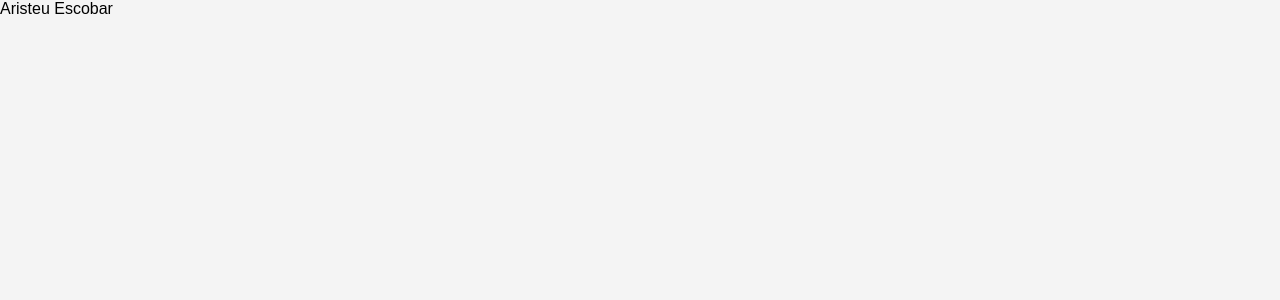
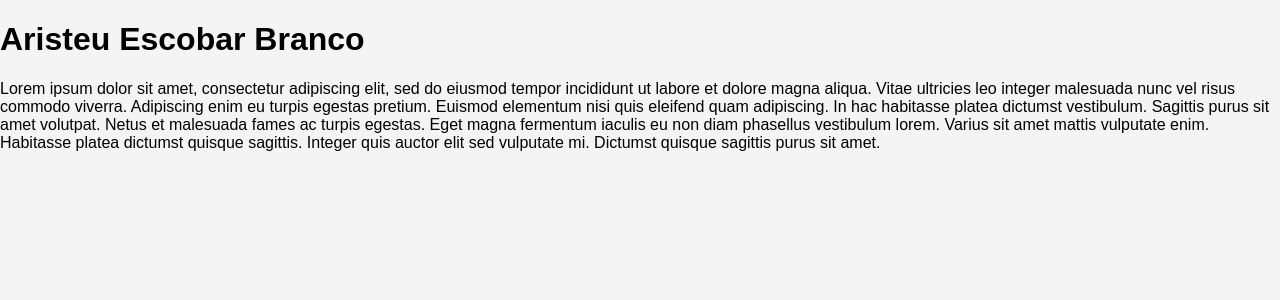
Before and after one commit to AristeuSp/aebs-react-static, a React (Vite) app: page / in a window 1280 px wide. Shown: the top 300 px of the page. Built offline with nearby package versions, Linux system fonts and the light colour scheme.

Commit message:
Enhance App component layout with additional heading and paragraph

```diff
--- a/src/App.jsx
+++ b/src/App.jsx
@@ -2,7 +2,12 @@ import React from 'react';
 
 function App() {
   const value = 'Escobar';
-  return <div>Aristeu {value}</div>;
+  const anothervalue = 'Branco';
+  return <div>
+    <h1>Aristeu {value} {anothervalue} </h1>
+    <p>Lorem ipsum dolor sit amet, consectetur adipiscing elit, sed do eiusmod tempor incididunt ut labore et dolore magna aliqua. Vitae ultricies leo integer malesuada nunc vel risus commodo viverra. Adipiscing enim eu turpis egestas pretium. Euismod elementum nisi quis eleifend quam adipiscing. In hac habitasse platea dictumst vestibulum. Sagittis purus sit amet volutpat. Netus et malesuada fames ac turpis egestas. Eget magna fermentum iaculis eu non diam phasellus vestibulum lorem. Varius sit amet mattis vulputate enim. Habitasse platea dictumst quisque sagittis. Integer quis auctor elit sed vulputate mi. Dictumst quisque sagittis purus sit amet.
+    </p>
+  </div>;
 }
 
 export default App;
```
